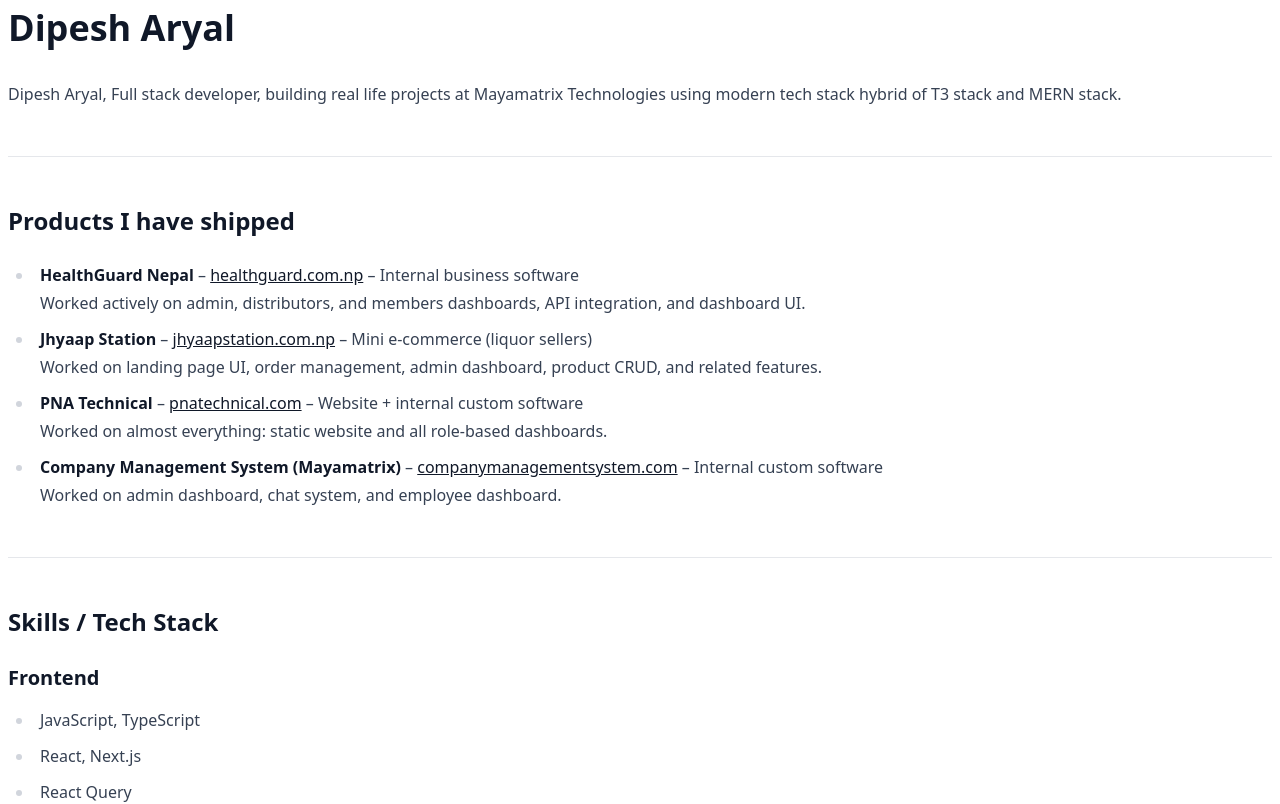
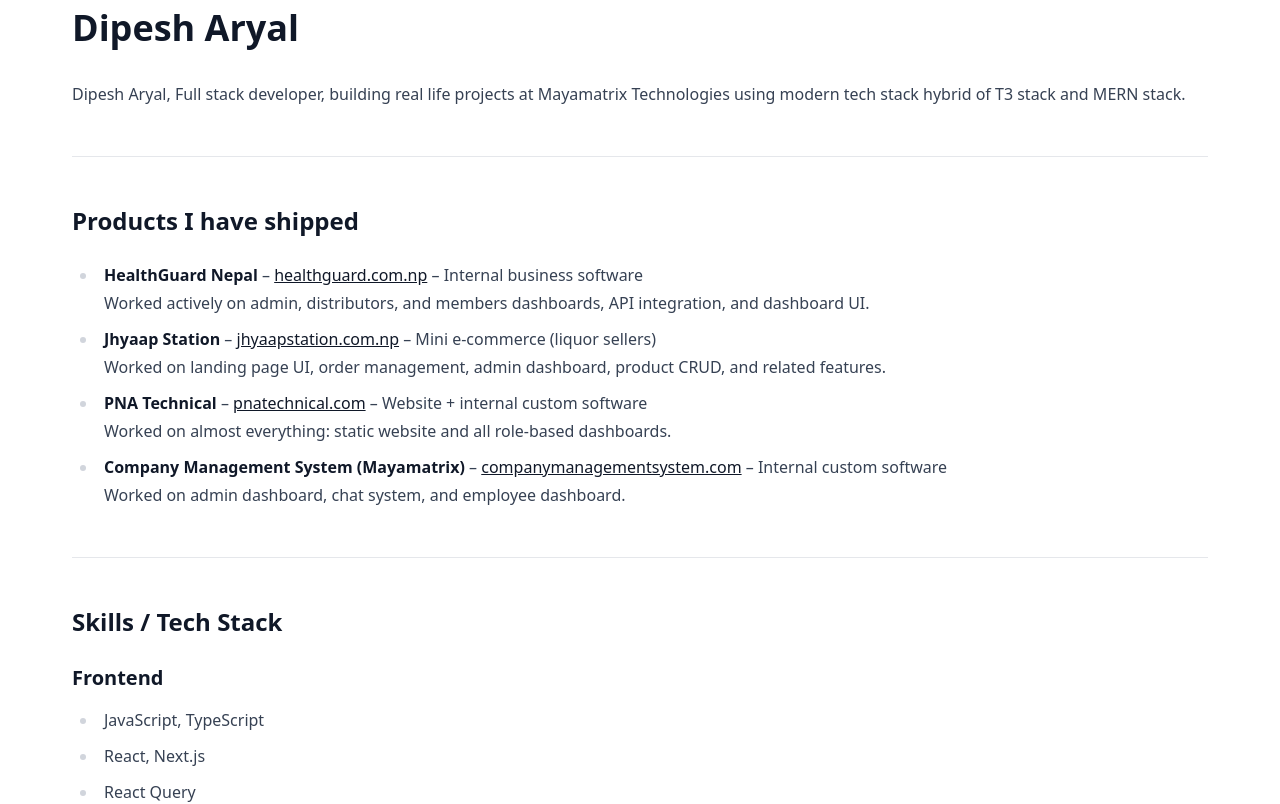
Before and after one commit to Ace-Aryal/portfolio_website, a Next.js app in the folder portfolio-next/: page / in a window 1280 px wide. Shown: the top 804 px of the page. Built offline with nearby package versions, Linux system fonts and the light colour scheme.

Commit message:
Update page.tsx

```diff
--- a/portfolio-next/src/app/page.tsx
+++ b/portfolio-next/src/app/page.tsx
@@ -1,7 +1,7 @@
 export default function SimplePortfolio() {
   return (
 <div className="bg-white w-full">
-    <main className="prose mx-auto max-w-7xl p-2">
+    <main className="prose mx-auto max-w-6xl p-2">
       {/* ABOUT */}
       <h1>Dipesh Aryal</h1>
       <p>
@@ -28,7 +28,7 @@
 
         <li>
           <strong>Jhyaap Station</strong> –{' '}
-          <a href="https://jhyaapstation.com.np" target="_blank">
+          <a href="https://jhyaapstation.com" target="_blank">
             jhyaapstation.com.np
           </a>{' '}
           – Mini e-commerce (liquor sellers)
```
